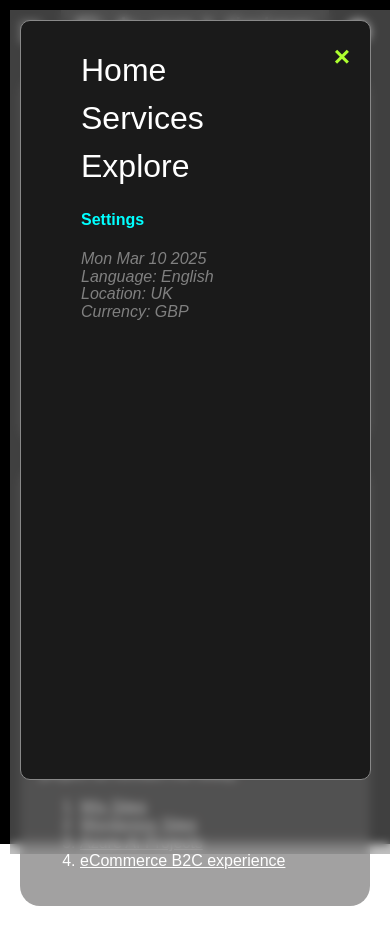
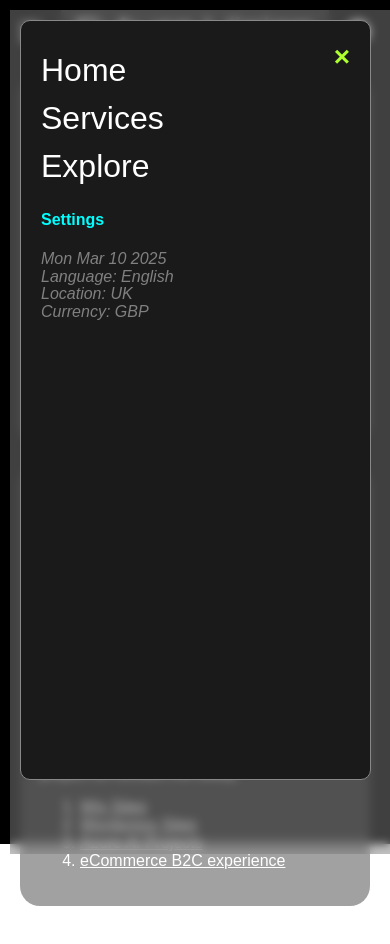
Before and after one commit to Finder777/beyondWAN, a website: page src/home.html in a window 390 px wide. Both pictures are taken after a click on the icon 30 px from the left and 32 px from the top of the page. Drawn offline with Linux system fonts and the light colour scheme.

Commit message:
hamburger menu padding

```diff
--- a/src/home.css
+++ b/src/home.css
@@ -208,7 +208,7 @@ main {
 }
 
 .Newsblock {
-  flex: 3;
+  flex: 1;
   border-radius: 20px;
   padding: 20px;
   margin-left: 20px;
@@ -258,6 +258,7 @@ h3 {
 
   .nav-links.show {
     margin: 5px 0px;
+    padding: 0px;
   }
 
   #current-date, #language, #location, #currency {
```
